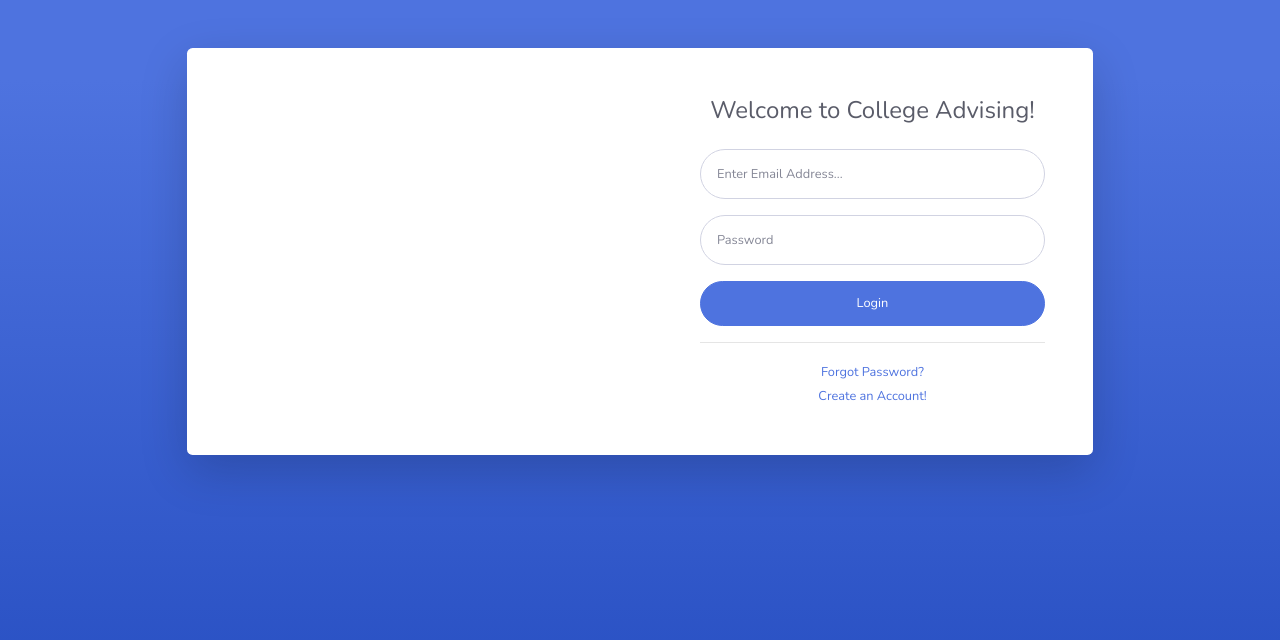
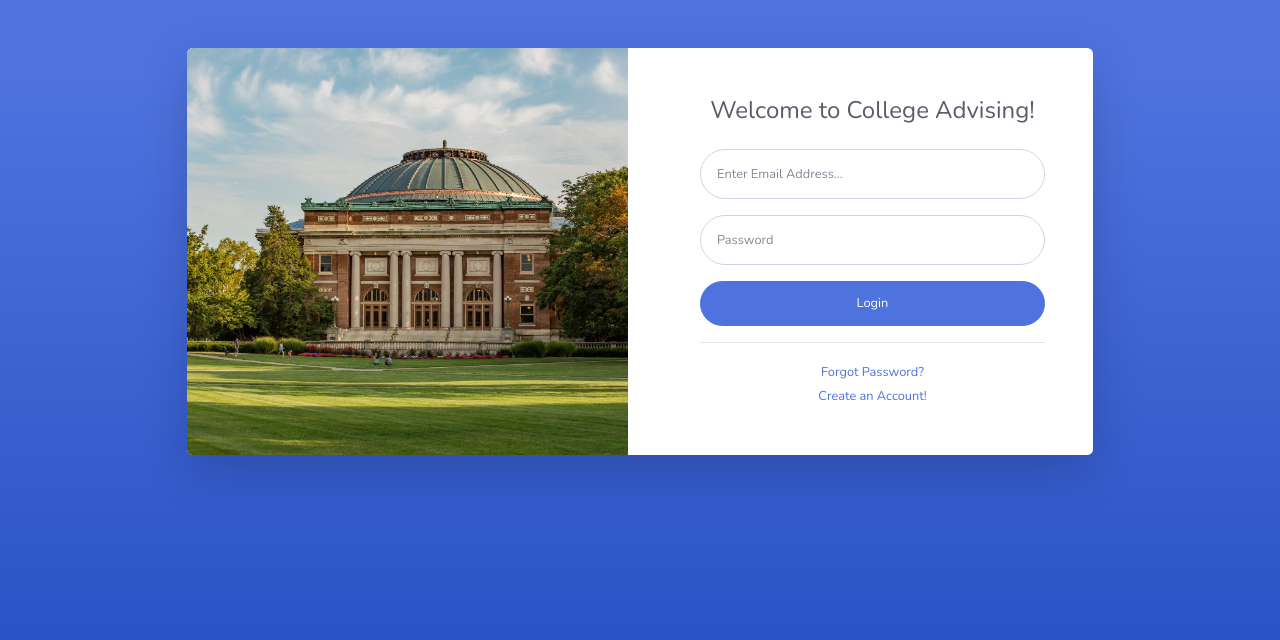
Before and after one commit to pwasal3/CollegeAdvising, a Django app: page /login in a window 1280 px wide. Shown: the top 640 px of the page. Run offline with Django 3.2, Linux system fonts and the light colour scheme; some libraries are stand-ins or nearby versions.

Commit message:
adding image attempt6

```diff
--- a/website/templates/login.html
+++ b/website/templates/login.html
@@ -20,7 +20,7 @@
                     <div class="card-body p-0">
                         <div class="row">
                             <div class="col-lg-6 d-none d-lg-flex">
-                                <div class="flex-grow-1 bg-login-image" style="background-image: url("{% static "assets/img/UIUCpicture.jpg" %});"></div>
+                                <div class="flex-grow-1 bg-login-image" style="background-image: url('../static/assets/img/UIUCpicture.jpg');"></div>
                             </div>
                             <div class="col-lg-6">
                                 <div class="p-5">
```
